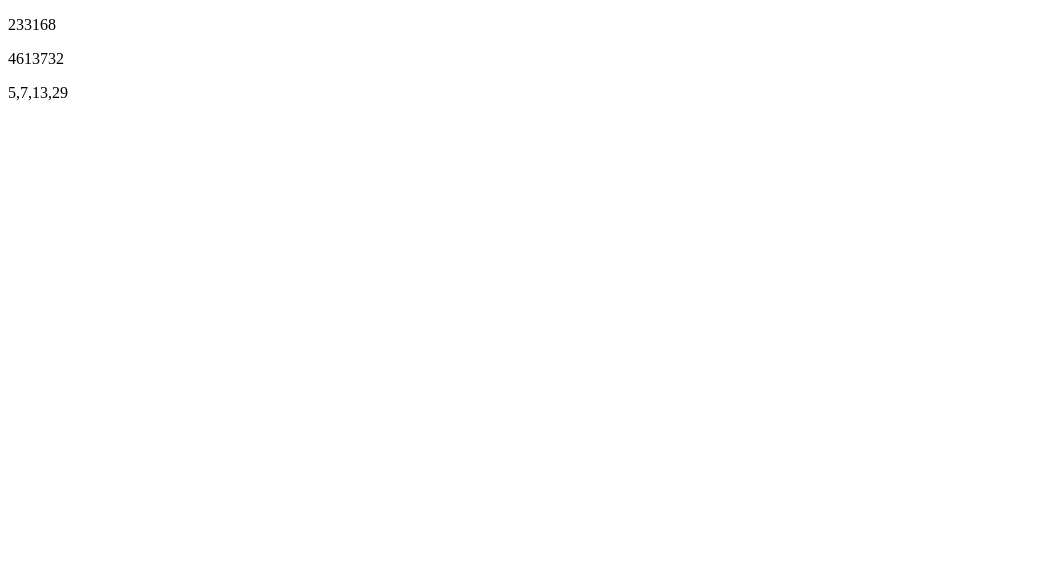
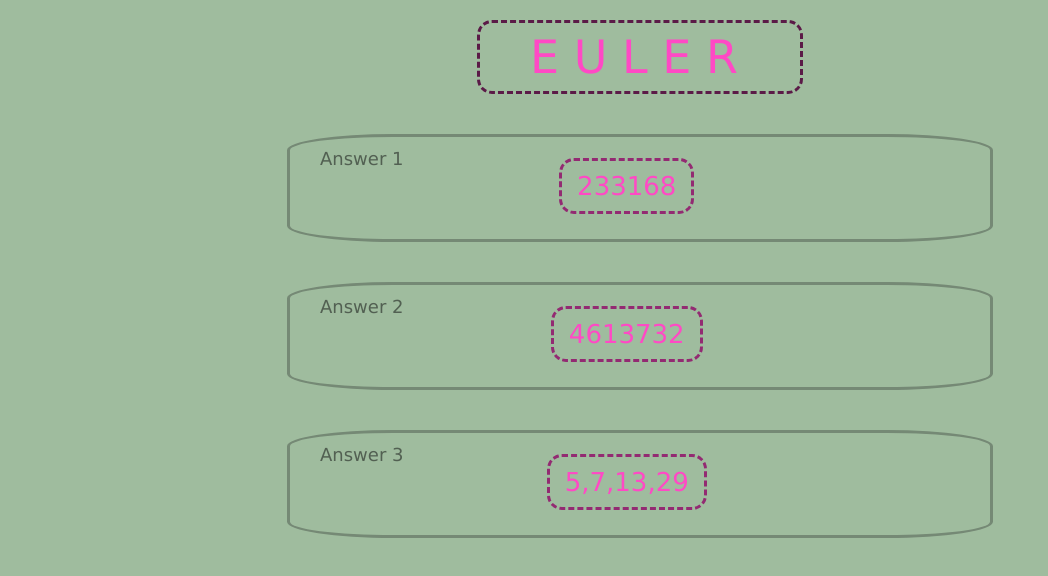
Before and after one commit to Swordscoper/Euler, a plain HTML site: page index.html in a window 1280 px wide. Shown: the whole page, without its empty margins (0-1048 px from the left). Drawn offline with Linux system fonts and the light colour scheme.

Commit message:
made it prettier

```diff
--- a/index.html
+++ b/index.html
@@ -5,9 +5,21 @@
 	<link rel="stylesheet" type="text/css" href="style.css">
 </head>
 <body>
-	<p id="answer1"></p>
-	<p id="answer2"></p>
-	<p id="answer3"></p>
+	<div class="title">
+		<p id="name">E U L E R</p>
+	</div>
+	<div class="answerBox">
+		<p class="answerTitle">Answer 1</p>
+		<p id="answer1" class="result"></p>
+	</div>
+	<div class="answerBox">
+		<p class="answerTitle">Answer 2</p>
+		<p id="answer2" class="result"></p>
+	</div>
+	<div class="answerBox">
+		<p class="answerTitle">Answer 3</p>
+		<p id="answer3" class="result"></p>
+	</div>
 
 	<script type="text/javascript" src="problem1.js"></script>
 	<script type="text/javascript" src="problem2.js"></script>
--- a/style.css
+++ b/style.css
@@ -1,2 +1,60 @@
 body {
+	background-color: #9FBC9E;
+	color: #FF49C5;
+	font-family: verdana;
 }
+
+div {
+	margin: 0; padding: 0;
+}
+
+p {
+	margin: 0; padding: 0;
+}
+
+p#name {
+	width: 220px;
+	margin: 2px auto;
+}
+
+p.result {
+	display: inline-block;
+	padding: 10px 15px;
+	border-style: dashed;
+	font-size: 26px;
+	border-color: #932A72;
+	border-radius: 15px;
+	margin-top: 20px;
+	position: relative;
+	right: 70px;
+}
+
+p.answerTitle {
+	float: left;
+	font-size: 18px;
+	color: #526052;
+	margin-top: 10px;
+	margin-left: 30px;
+}
+
+div.answerBox {
+	width: 700px;
+	height: 100px;
+	margin: 40px auto;
+	padding-top: 1px;
+	padding-bottom: 1px;
+	border-style: solid;
+	border-color: #758975;
+	border-radius: 15%;
+	text-align: center;
+}
+
+div.title {
+	font-size: 46px;
+	width: 300px;
+	margin: 20px auto;
+	padding: 5px 10px;
+	border-style: dashed;
+	border-color: #5B1A47;
+	border-radius: 15px;
+}
```
